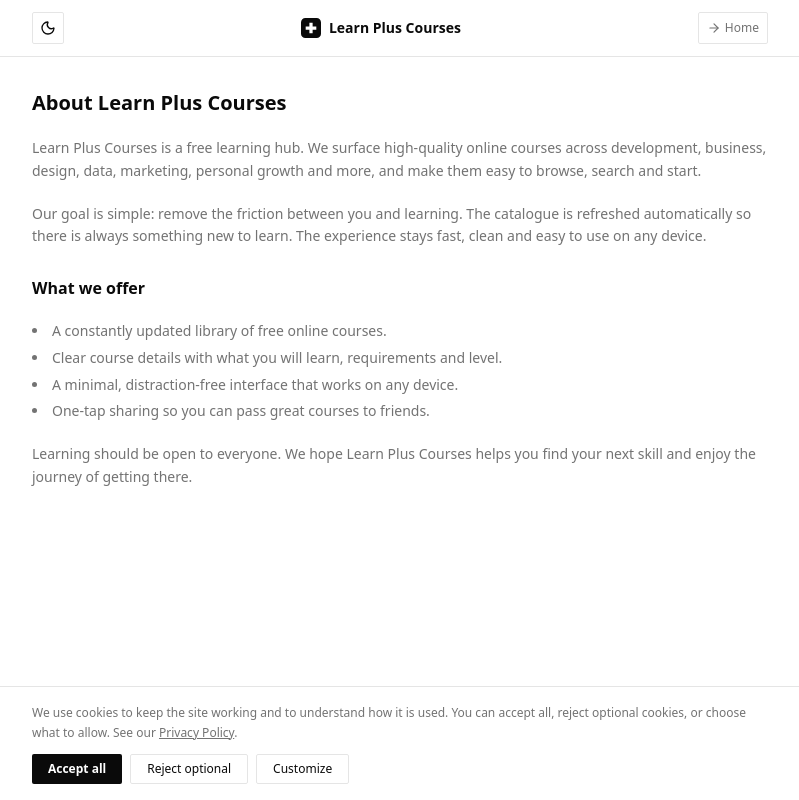
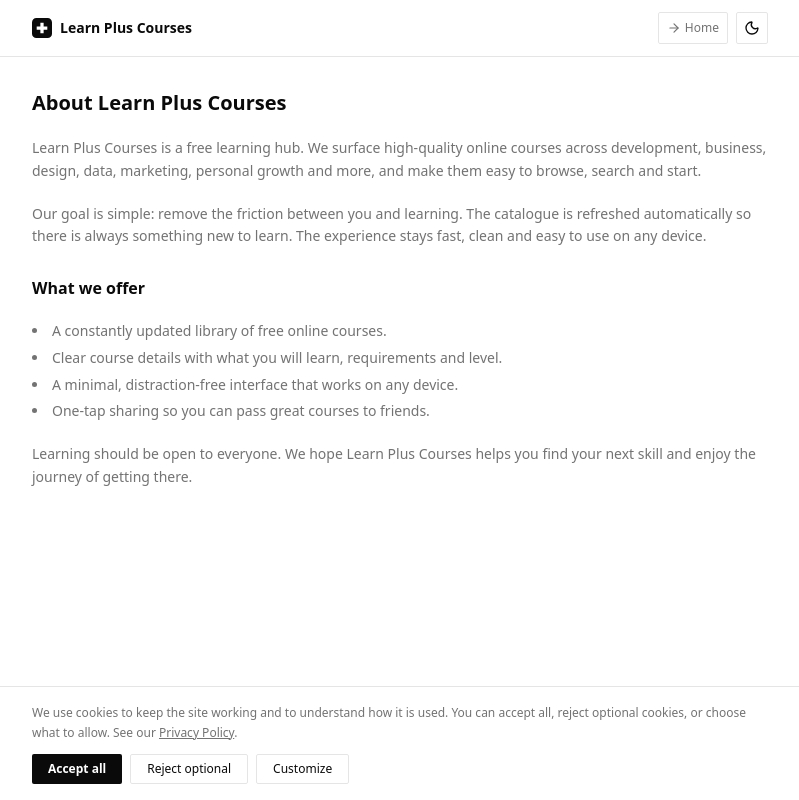
Before and after one commit to 6eu6/owl-course, a Next.js app: page /about in a window 1280 px wide. Shown: the whole page, without its empty margins (240-1039 px from the left). Built offline with nearby package versions, Linux system fonts and the light colour scheme; no server answers.

Commit message:
Move theme toggle next to back button

```diff
--- a/src/components/site-chrome.tsx
+++ b/src/components/site-chrome.tsx
@@ -7,11 +7,11 @@
   return (
     <header className="sticky top-0 z-50 border-b bg-background/80 backdrop-blur-sm">
       <div className="max-w-3xl mx-auto px-4 h-14 flex items-center justify-between gap-3">
-        <ThemeToggle />
         <Link href="/" className="flex min-w-0 items-center gap-2 text-sm font-semibold">
           <LogoMark className="h-5 w-5 shrink-0" />
           <span className="truncate">Learn Plus Courses</span>
         </Link>
+        <div className="flex shrink-0 items-center gap-2">
           <Link
             href={backHref}
             className="inline-flex h-8 shrink-0 items-center gap-1 rounded-md border px-2 text-xs text-muted-foreground transition-colors hover:bg-muted hover:text-foreground"
@@ -20,6 +20,8 @@
             <span className="hidden sm:inline">{backLabel}</span>
             <span className="sm:hidden">Back</span>
           </Link>
+          <ThemeToggle />
+        </div>
       </div>
     </header>
   )
```
Lines whose indentation alone changed are shown as unchanged.
